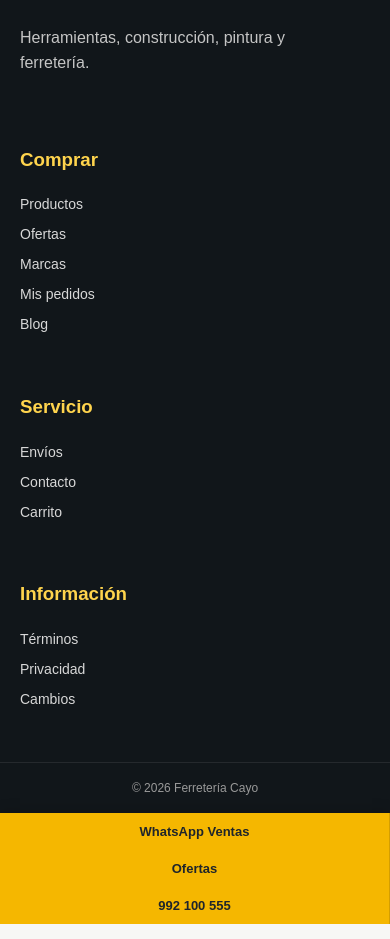
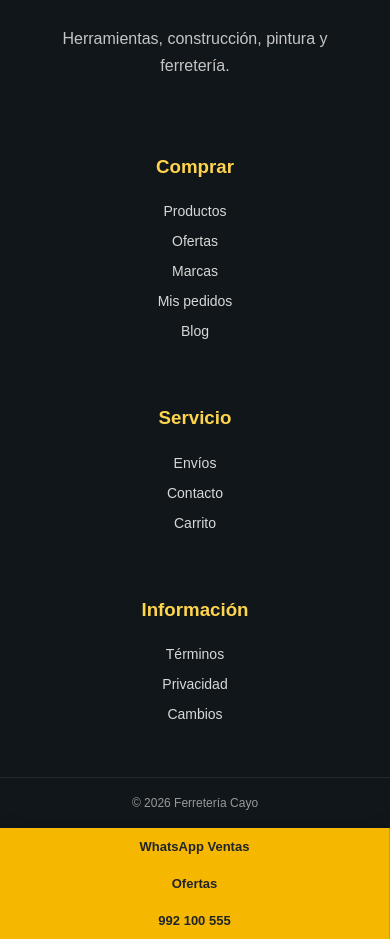
Before and after one commit to lenin1754575412/Ferreteria-Cayo, a Next.js app: page /blog in a window 390 px wide. Shown: the part 2349-3288 px from the top of the page. Built offline with nearby package versions, Linux system fonts and the light colour scheme.

Commit message:
Actualizar imagenes y estilos de Ferreteria Cayo

```diff
--- a/src/app/globals.css
+++ b/src/app/globals.css
@@ -1461,7 +1461,7 @@
   background: #fff4c4;
 }
 
-/* Movimiento mas pequeño en celular */
+/* Movimiento mas pequeÃ±o en celular */
 
 @media(max-width: 600px) {
 
@@ -1559,7 +1559,7 @@
   background: #fff4c4;
 }
 
-/* Movimiento mas pequeño en celular */
+/* Movimiento mas pequeÃ±o en celular */
 
 @media(max-width: 600px) {
 
@@ -1657,7 +1657,7 @@
   background: #fff4c4;
 }
 
-/* Movimiento mas pequeño en celular */
+/* Movimiento mas pequeÃ±o en celular */
 
 @media(max-width: 600px) {
 
@@ -1755,7 +1755,7 @@
   background: #fff4c4;
 }
 
-/* Movimiento mas pequeño en celular */
+/* Movimiento mas pequeÃ±o en celular */
 
 @media(max-width: 600px) {
 
@@ -1796,7 +1796,7 @@
     box-shadow;
 }
 
-/* cada uno se anima un poquito después */
+/* cada uno se anima un poquito despuÃ©s */
 
 .benefits-wave .benefit-item:nth-child(1) {
   animation-delay: 0s !important;
@@ -1854,3 +1854,257 @@
 /* ==========================================================
    FIN
    ========================================================== */
+
+
+/* ==========================================================
+   BENEFICIOS CAYO - MOVIMIENTO DERECHA / IZQUIERDA
+   ========================================================== */
+
+.benefits-wave {
+  overflow: hidden;
+}
+
+.benefits-wave .benefit-item {
+  position: relative;
+  animation: beneficioLateralCayo 2.8s ease-in-out infinite !important;
+  will-change: transform;
+}
+
+.benefits-wave .benefit-item:nth-child(1) {
+  animation-delay: 0s !important;
+}
+
+.benefits-wave .benefit-item:nth-child(2) {
+  animation-delay: .2s !important;
+}
+
+.benefits-wave .benefit-item:nth-child(3) {
+  animation-delay: .4s !important;
+}
+
+.benefits-wave .benefit-item:nth-child(4) {
+  animation-delay: .6s !important;
+}
+
+@keyframes beneficioLateralCayo {
+  0% {
+    transform: translateX(0);
+  }
+
+  25% {
+    transform: translateX(10px);
+  }
+
+  50% {
+    transform: translateX(0);
+  }
+
+  75% {
+    transform: translateX(-10px);
+  }
+
+  100% {
+    transform: translateX(0);
+  }
+}
+
+/* check con pequeÃ±o movimiento tambiÃ©n */
+.benefits-wave .benefit-check {
+  display: inline-block;
+  animation: checkLateralCayo 1.6s ease-in-out infinite !important;
+}
+
+@keyframes checkLateralCayo {
+  0% {
+    transform: translateX(0);
+  }
+
+  25% {
+    transform: translateX(3px);
+  }
+
+  50% {
+    transform: translateX(0);
+  }
+
+  75% {
+    transform: translateX(-3px);
+  }
+
+  100% {
+    transform: translateX(0);
+  }
+}
+
+/* ==========================================================
+   FIN
+   ========================================================== */
+
+
+/* BENEFICIOS-CAYO-INICIO */
+
+/* contenedor de beneficios */
+.benefits,
+.benefits-grid,
+.home-benefits {
+  overflow: hidden;
+}
+
+/* cada bloque: Precios, Stock, WhatsApp, Delivery */
+.benefits > *,
+.benefits-grid > *,
+.home-benefits > * {
+  position: relative;
+  animation: moverLadosCayo 2.6s ease-in-out infinite;
+  will-change: transform;
+}
+
+/* retraso para que no todos se muevan exactamente igual */
+.benefits > *:nth-child(1),
+.benefits-grid > *:nth-child(1),
+.home-benefits > *:nth-child(1) {
+  animation-delay: 0s;
+}
+
+.benefits > *:nth-child(2),
+.benefits-grid > *:nth-child(2),
+.home-benefits > *:nth-child(2) {
+  animation-delay: .15s;
+}
+
+.benefits > *:nth-child(3),
+.benefits-grid > *:nth-child(3),
+.home-benefits > *:nth-child(3) {
+  animation-delay: .30s;
+}
+
+.benefits > *:nth-child(4),
+.benefits-grid > *:nth-child(4),
+.home-benefits > *:nth-child(4) {
+  animation-delay: .45s;
+}
+
+/* animación derecha - izquierda */
+@keyframes moverLadosCayo {
+  0%   { transform: translateX(0); }
+  20%  { transform: translateX(10px); }
+  40%  { transform: translateX(0); }
+  60%  { transform: translateX(-10px); }
+  80%  { transform: translateX(0); }
+  100% { transform: translateX(10px); }
+}
+
+/* en celular: un poco menos movimiento */
+@media (max-width: 768px) {
+  .benefits > *,
+  .benefits-grid > *,
+  .home-benefits > * {
+    animation: moverLadosCayoMobile 2.4s ease-in-out infinite;
+  }
+
+  @keyframes moverLadosCayoMobile {
+    0%   { transform: translateX(0); }
+    20%  { transform: translateX(6px); }
+    40%  { transform: translateX(0); }
+    60%  { transform: translateX(-6px); }
+    80%  { transform: translateX(0); }
+    100% { transform: translateX(6px); }
+  }
+}
+
+/* BENEFICIOS-CAYO-FIN */
+
+
+/* FOOTER-CENTRADO-CAYO-INICIO */
+
+@media (max-width: 700px) {
+
+  .footer {
+    width: 100%;
+    text-align: center !important;
+  }
+
+  .footer-grid {
+    width: 100% !important;
+
+    display: flex !important;
+    flex-direction: column !important;
+
+    align-items: center !important;
+    justify-content: center !important;
+
+    text-align: center !important;
+
+    gap: 42px !important;
+
+    padding-left: 24px !important;
+    padding-right: 24px !important;
+  }
+
+  .footer-grid > div {
+    width: 100% !important;
+
+    display: flex !important;
+    flex-direction: column !important;
+
+    align-items: center !important;
+    justify-content: center !important;
+
+    text-align: center !important;
+  }
+
+  .footer-brand {
+    align-items: center !important;
+    text-align: center !important;
+  }
+
+  .footer-logo {
+    width: 100%;
+    text-align: center !important;
+  }
+
+  .footer-brand p {
+    max-width: 290px;
+    margin-left: auto !important;
+    margin-right: auto !important;
+
+    text-align: center !important;
+    line-height: 1.7;
+  }
+
+  .footer-grid h3 {
+    width: 100%;
+
+    margin-left: auto !important;
+    margin-right: auto !important;
+
+    text-align: center !important;
+  }
+
+  .footer-grid a {
+    width: auto !important;
+
+    display: block !important;
+
+    margin-left: auto !important;
+    margin-right: auto !important;
+
+    text-align: center !important;
+  }
+
+  .footer-copy {
+    width: 100%;
+
+    display: flex;
+    align-items: center;
+    justify-content: center;
+
+    text-align: center !important;
+
+    padding-left: 20px;
+    padding-right: 20px;
+  }
+
+}
+
+/* FOOTER-CENTRADO-CAYO-FIN */
--- a/src/features/catalog/data/productImages.ts
+++ b/src/features/catalog/data/productImages.ts
@@ -1,12 +1,2 @@
 export const productImages: Record<string, string> = {
-  "martillo-de-una-16-oz": "/productos-reales/martillo-de-una-16-oz.jpg",
-  "juego-de-llaves-combinadas-12-piezas": "/productos-reales/juego-de-llaves-combinadas-12-piezas.jpg",
-  "alicate-universal-8-pulgadas": "/productos-reales/alicate-universal-8-pulgadas.jpg",
-  "set-de-destornilladores-6-piezas": "/productos-reales/set-de-destornilladores-6-piezas.jpg",
-  "cinta-metrica-profesional-5-m": "/productos-reales/cinta-metrica-profesional-5-m.jpg",
-  "taladro-percutor-13-mm": "/productos-reales/taladro-percutor-13-mm.jpg",
-  "amoladora-angular-4-12-pulgadas": "/productos-reales/amoladora-angular-4-12-pulgadas.jpg",
-  "atornillador-inalambrico-12v": "/productos-reales/atornillador-inalambrico-12v.jpg",
-  "sierra-circular-7-14-pulgadas": "/productos-reales/sierra-circular-7-14-pulgadas.jpg",
-  "lijadora-orbital-electrica": "/productos-reales/lijadora-orbital-electrica.jpg",
 };
```
Also changed, not shown: public/subcategorias/iluminacion/focos-led.jpg (added), 1 other file (tests, documents, lock files or other folders).
